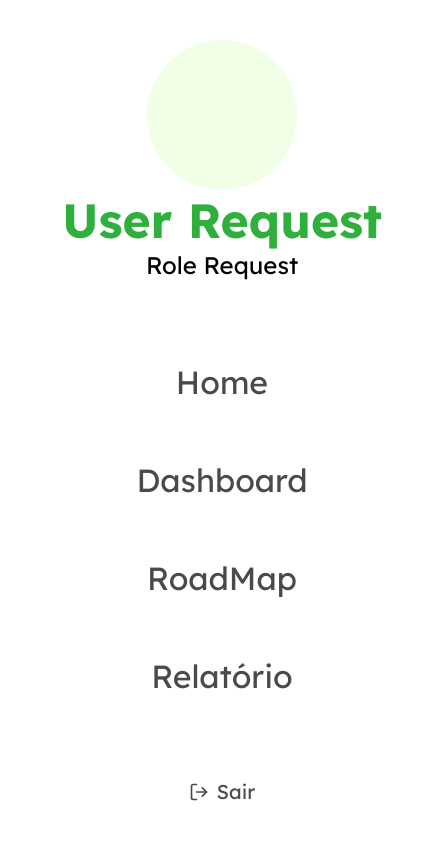
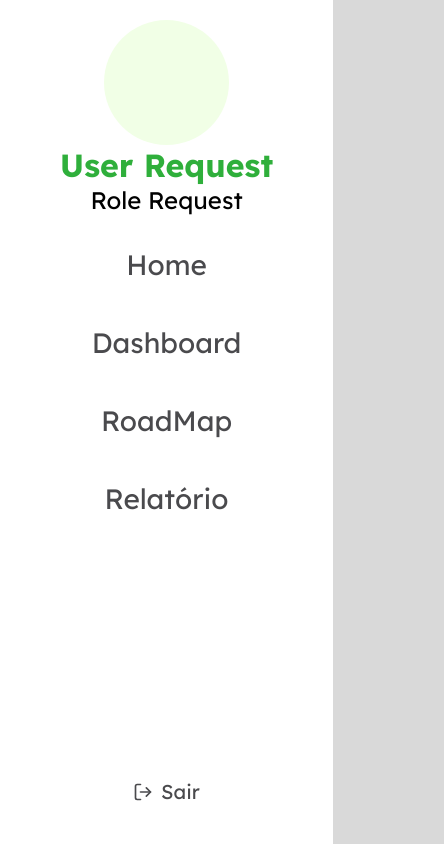
Before and after one commit to PaolaBiscaro/StratVizzion, a React (Vite) app: page / in a window 390 px wide. Shown: the whole page, 444 px wide, since content can reach past the window. Built offline with nearby package versions, Linux system fonts and the light colour scheme.

Commit message:
Feito media query para resolução  de notebook, talvez ainda precise de alguns ajustes

```diff
--- a/src/components/SideBar.css
+++ b/src/components/SideBar.css
@@ -6,7 +6,7 @@ quanto a do gestor já que ambas compartilham mesmas característcas
 
 
 .Sidebar {
-    height: 100vh;
+    min-height: 100vh;
     width: 444px;
     background-color: #FFFFFF;
     flex-shrink: 0;
@@ -80,3 +80,74 @@ quanto a do gestor já que ambas compartilham mesmas característcas
 .Logout:hover {
     color: #2FAF3B;
 }
+
+@media (max-width:1366px){
+.Sidebar {
+    min-height: 100vh;
+    width: 333px;
+    background-color: #FFFFFF;
+    flex-shrink: 0;
+    display: flex;
+    flex-direction: column;
+    align-items: center;
+    padding-top: 20px;
+}
+
+.SideBarList {
+    height: auto;
+    padding: 0;
+    width: 100%;
+    margin-top: 35px;
+    display: flex;
+    flex-direction: column;
+    gap: 49px;
+}
+
+.SideBarList .Coluna {
+    width: 100%;
+    height: 29px;
+    list-style-type: none;
+    margin: 0;
+    display: flex;
+    flex-direction: row;
+    color: #4A4A4D;
+    justify-content: center;
+    align-items: center;
+    font-size: 28px;
+}
+
+.SideBarList .Coluna:hover {
+    cursor: pointer;
+    background-color: #f0f0f0;
+}
+
+.SideBarList #atual{
+    font-weight: bold ;
+}
+
+.Profile{
+    width: 125px;
+    height: 125px;
+    border-radius: 50%;
+    background-color: #F1FFE6;
+}
+
+.User{
+    color: #2FAF3B;
+    font-size: 32px ;
+}
+
+
+.Logout {
+    cursor: pointer;
+    margin-top: auto;
+    margin-bottom: 40px;
+    display: flex;
+    align-items: center;
+    gap: 8px;
+    font-size: 20px;
+    font-weight: lighter;
+    color: #4A4A4D;
+}
+
+}
```
